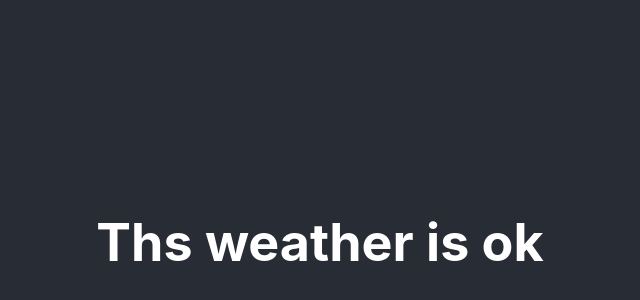
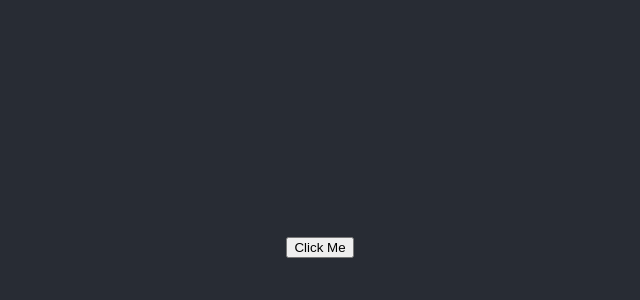
Before and after one commit to tonaadefokun/weather-app-react, a React (Create React App) app: page / in a window 1280 px wide. Shown: the part 158-458 px from the top of the page, without its empty margins (320-960 px from the left). Built offline with nearby package versions, Linux system fonts and the light colour scheme; the HTML template or start-up script is replaced by a standard one.

Commit message:
Update Weather.js

```diff
--- a/src/Weather.js
+++ b/src/Weather.js
@@ -1,5 +1,9 @@
 import React from "react";
 
 export default function Weather() {
-  return <h1>Ths weather is ok</h1>;
+  return (
+    <div>
+      <button className="btn btn-primary">Click Me</button>
+    </div>
+  );
 }
```
